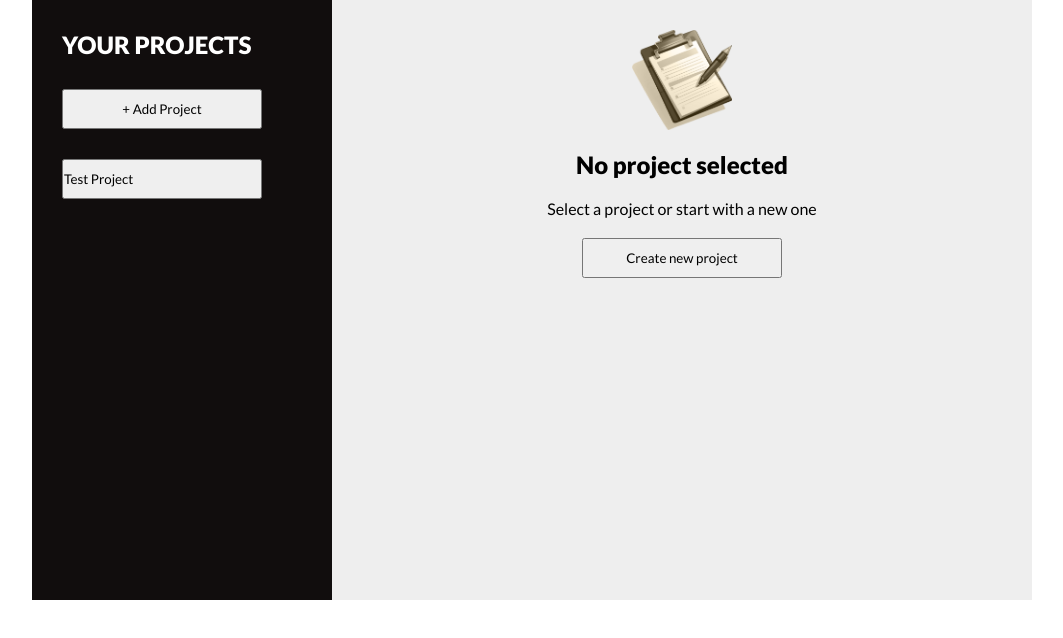
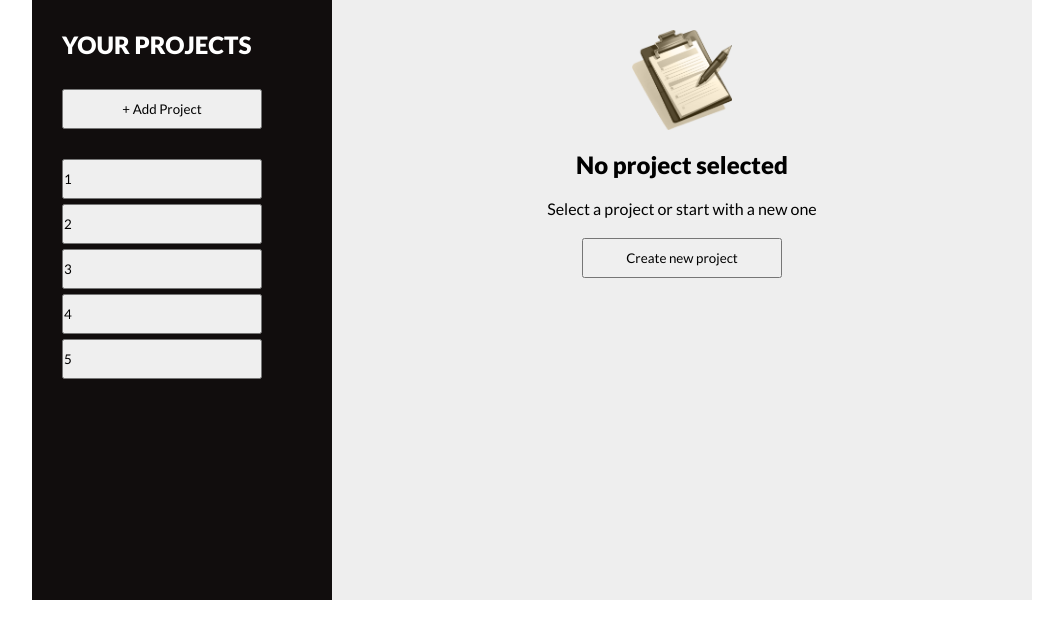
Before and after one commit to juicychicken877/ProjectManagmentApp, a React (Vite) app: page / in a window 1280 px wide. Shown: the top 638 px of the page, without its empty margins (108-1171 px from the left). Built offline with nearby package versions, Linux system fonts and the light colour scheme.

Commit message:
fix: delete multiple projects

```diff
--- a/src/App.jsx
+++ b/src/App.jsx
@@ -5,10 +5,34 @@ import logo from './assets/images/no-projects.png';
 export default function App() {
     const [projects, setProjects] = useState([
         {
-            name: 'Test Project',
-            description: 'A new way to stay productive',
-            dueDate: '08-07-2007',
-            tasks: []
+            name: '1',
+            description: '1',
+            dueDate: '0001-01-01',
+            tasks: [],
+        },
+        {
+            name: '2',
+            description: '2',
+            dueDate: '0001-01-01',
+            tasks: [],
+        },
+        {
+            name: '3',
+            description: '1',
+            dueDate: '0001-01-01',
+            tasks: [],
+        },
+        {
+            name: '4',
+            description: '1',
+            dueDate: '0001-01-01',
+            tasks: [],
+        },
+        {
+            name: '5',
+            description: '1',
+            dueDate: '0001-01-01',
+            tasks: [],
         }
     ]);
     const [isProjectSelected, setIsProjectSelected] = useState(false);
@@ -37,6 +61,8 @@ export default function App() {
         let name = nameInput.current.value;
         let description = descriptionInput.current.value;
         let date = dateInput.current.value;
+
+        console.log(date);
 
         if (name != '' && description != '' && date != '') {
             handleCreatingProject(name, description, date);
@@ -115,16 +141,13 @@ export default function App() {
     }
 
     const handleDeletingProject = (project) => {
-        let projectPosition = projects.find((value, index, array) => {
-            return project.name == value.name && index;
-        })
+        let projectPosition = projects.indexOf(project);
 
-        setProjects(prevProjects => {
-            return prevProjects.splice(projectPosition, 1);
-        })
+        // delete project
+        projects.splice(projectPosition, 1);
 
+        setProjects(projects);
         setSelectedProject(null);
-
         setIsProjectSelected(false);
 
     }
```
